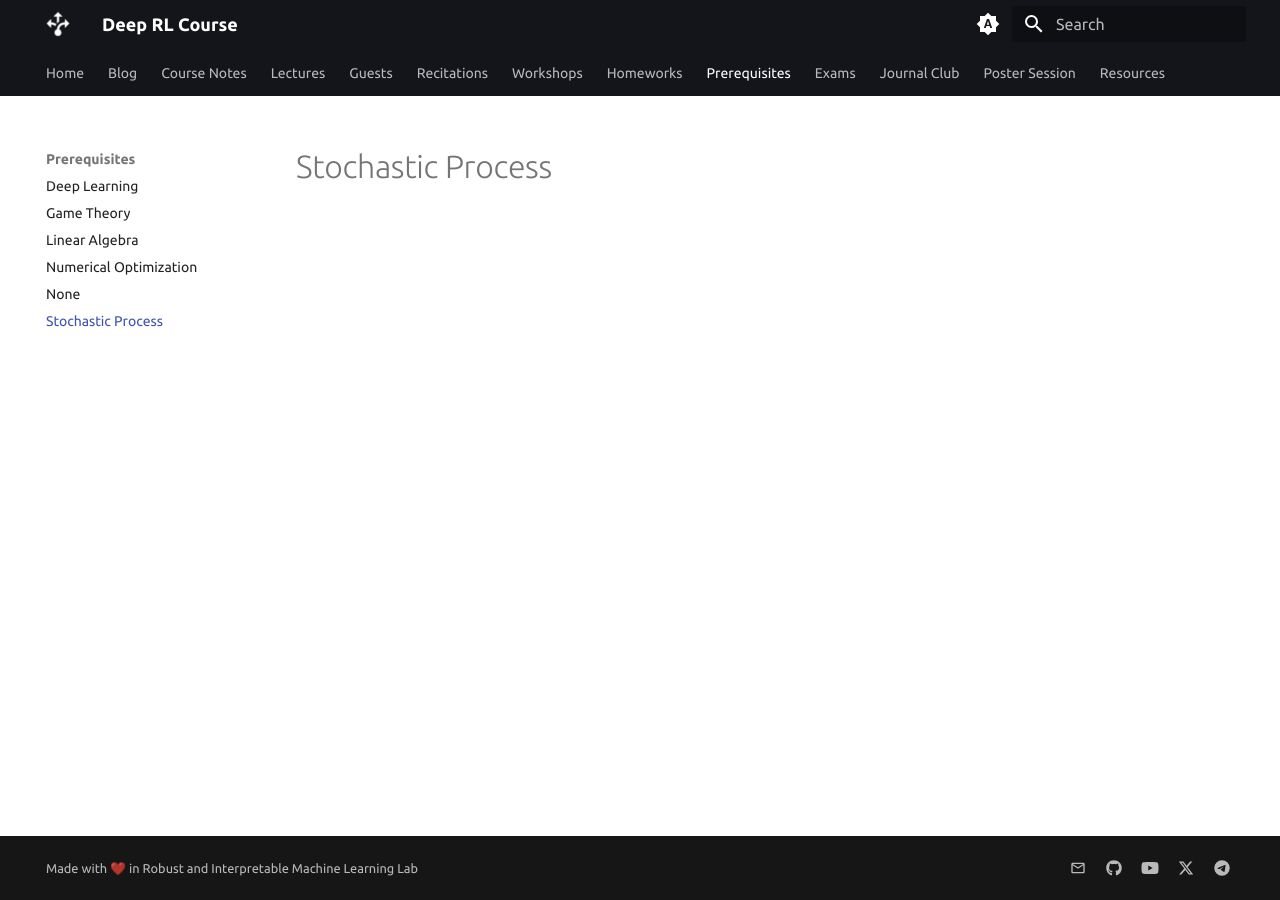
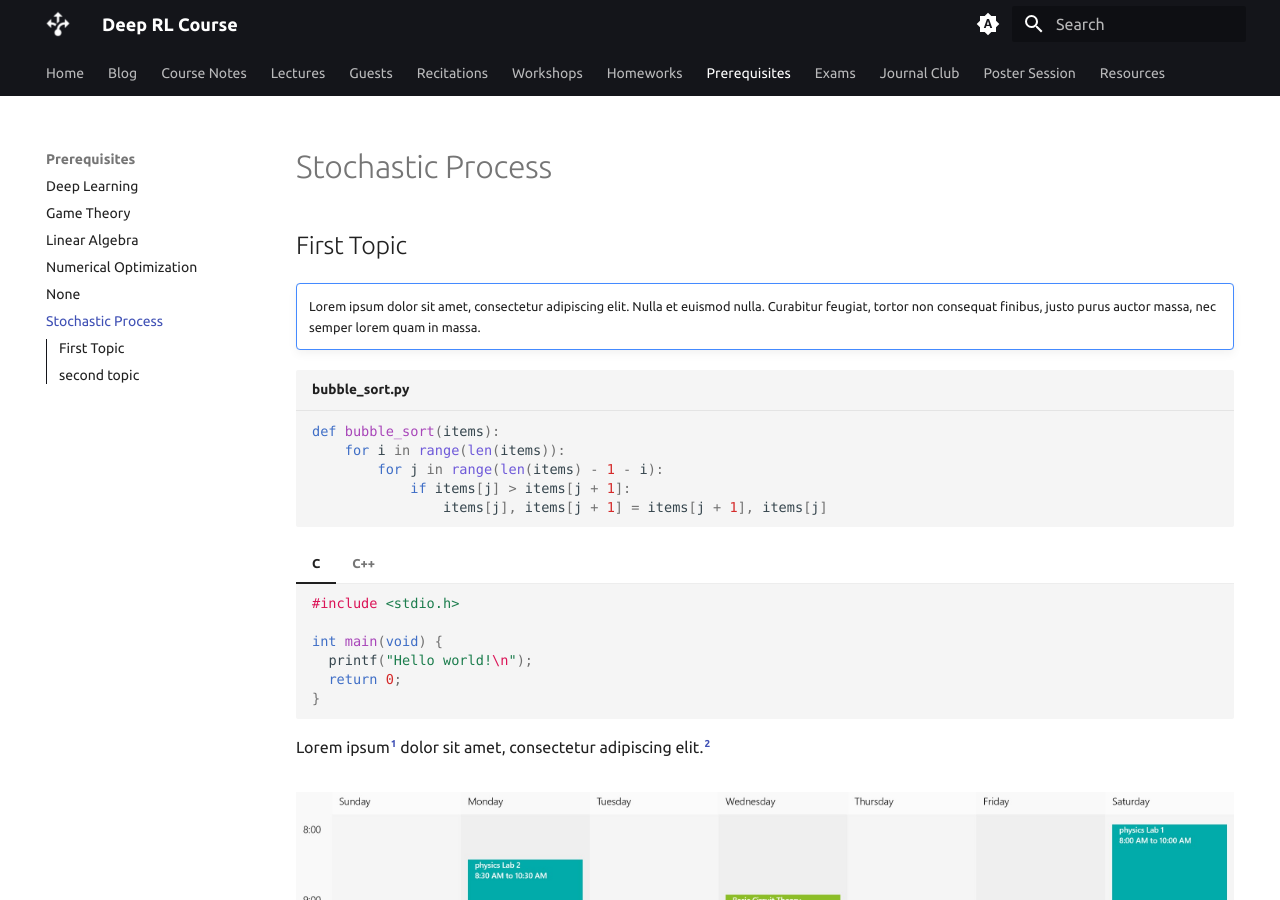
Before and after one commit to DeepRLCourse/DeepRLCourse.github.io, an MkDocs documentation site: the page built from docs/prerequisites/stochastic_processes.md, in a window 1280 px wide and 900 px high. Built offline with MkDocs 1.6.1 and Material for MkDocs 9.7.7, drawn with Linux system fonts in a browser that asks for light colours; some web fonts are replaced; some of the changed text lies outside the part shown.

Commit message:
just for fun

````diff
--- a/docs/prerequisites/stochastic_processes.md
+++ b/docs/prerequisites/stochastic_processes.md
@@ -1 +1,55 @@
 # Stochastic Process
+
+## First Topic
+
+!!! note ""
+
+    Lorem ipsum dolor sit amet, consectetur adipiscing elit. Nulla et euismod
+    nulla. Curabitur feugiat, tortor non consequat finibus, justo purus auctor
+    massa, nec semper lorem quam in massa.
+
+```py title="bubble_sort.py"
+def bubble_sort(items):
+    for i in range(len(items)):
+        for j in range(len(items) - 1 - i):
+            if items[j] > items[j + 1]:
+                items[j], items[j + 1] = items[j + 1], items[j]
+```
+
+=== "C"
+
+    ``` c
+    #include <stdio.h>
+
+    int main(void) {
+      printf("Hello world!\n");
+      return 0;
+    }
+    ```
+
+=== "C++"
+
+    ``` c++
+    #include <iostream>
+
+    int main(void) {
+      std::cout << "Hello world!" << std::endl;
+      return 0;
+    }
+    ```
+
+Lorem ipsum[^1] dolor sit amet, consectetur adipiscing elit.[^2]
+
+[^1]: Lorem ipsum dolor sit amet, consectetur adipiscing elit.
+[^2]:
+    Lorem ipsum dolor sit amet, consectetur adipiscing elit. Nulla et euismod
+    nulla. Curabitur feugiat, tortor non consequat finibus, justo purus auctor
+    massa, nec semper lorem quam in massa.
+
+![Image title](/assets/images/prerequisites/stochastic_processes/Schedule.jpg){ align=center }
+
+$$
+A = X^2
+$$
+
+## second topic
````
Also changed, not shown: docs/assets/images/prerequisites/stochastic_processes/Schedule.jpg (added).
